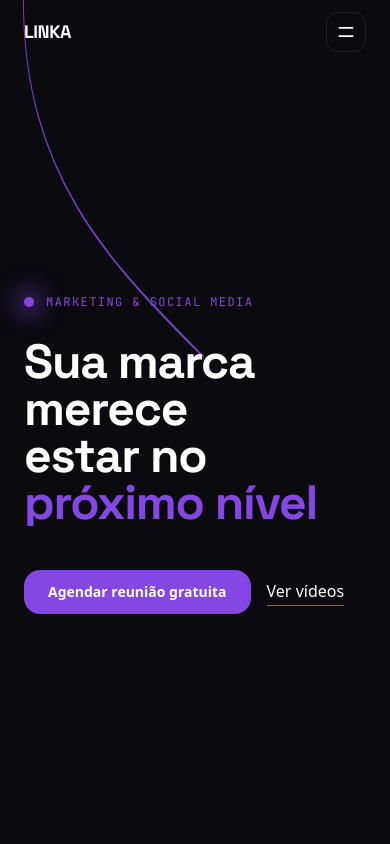
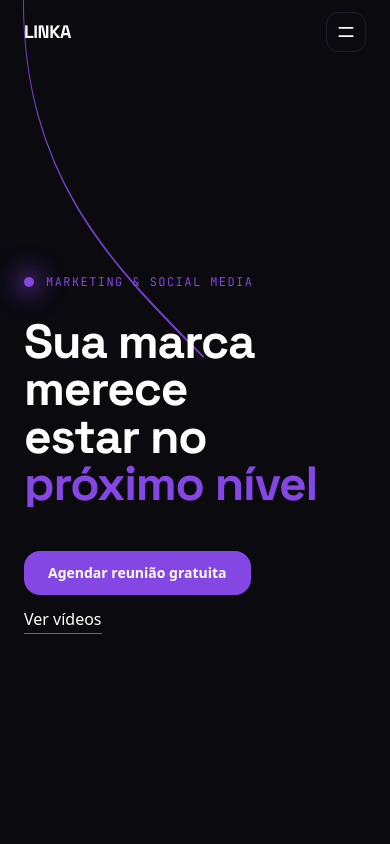
Before and after one commit to MiguelRibasBerlese/LinkaSiteNew, a React (Vite) app: page / in a window 390 px wide. Shown: the top 844 px of the page. Built offline with nearby package versions, Linux system fonts and the light colour scheme; a web font is replaced by a local one.

Commit message:
Stack hero buttons vertically on mobile, left-aligned

```diff
--- a/src/components/sections/HeroSection.tsx
+++ b/src/components/sections/HeroSection.tsx
@@ -42,7 +42,7 @@
         ))}
       </h1>
 
-      <div className="mt-11 flex flex-row flex-wrap items-center gap-x-4 gap-y-3 sm:flex-nowrap sm:gap-x-7">
+      <div className="mt-11 flex flex-col items-start gap-3 sm:flex-row sm:flex-nowrap sm:items-center sm:gap-x-7">
         <a
           href={FORM_HREF}
           target="_blank"
```
